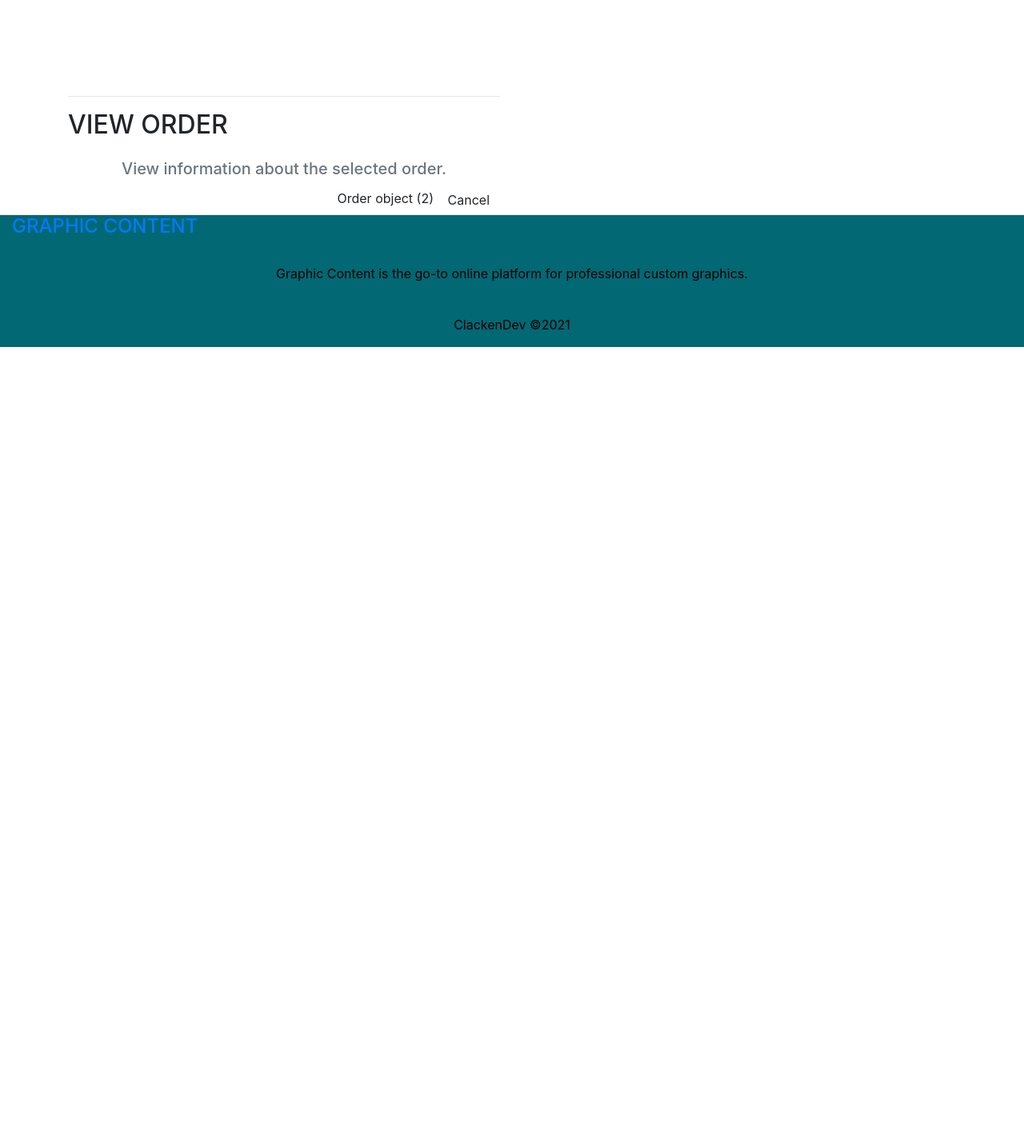
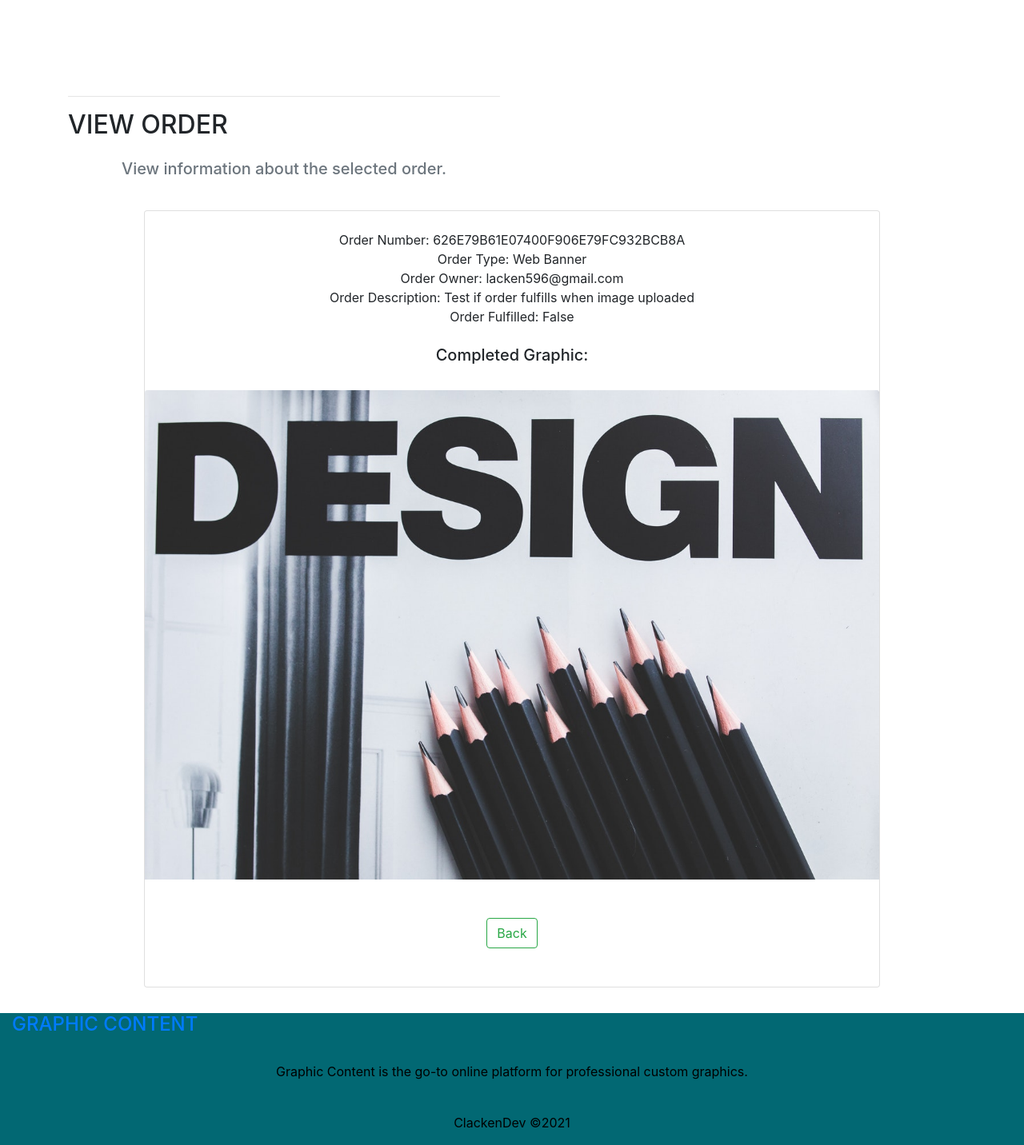
Before and after one commit to Code-Institute-Submissions/clacken-dev-ms4_JanResub, a Django app: a page that uses orders/templates/orders/view_order.html in a window 1280 px wide. Shown: the part 56-1488 px from the top of the page at 80% size. Before the commit the page ends 490 px from the top, so only its background shows below. Run offline with Django 3.2, Linux system fonts and the light colour scheme; a user stored in the database is signed in; data comes from the database, SQL or seed files in the repository; both versions use the stored data as it was after the commit; some libraries are stand-ins or nearby versions.

Commit message:
Update view order page

```diff
--- a/orders/templates/orders/view_order.html
+++ b/orders/templates/orders/view_order.html
@@ -22,15 +22,27 @@
         </div>
     </div>
     <div class="row">
-        <div class="col-12 col-md-6">
-
-                <div class="text-right">
-
-                    <span>{{ order }}</span>
-                    <a class="btn btn-outline-black rounded-0" href="{% url 'orders' %}">Cancel</a>
-
+        <div class="col-12 col-md-10 offset-md-1">
+            <div class="text-right">
+                <div class="card order-card mx-auto text-center">
+                    <span class="mt-4">Order Number: {{ order.order_number }}</span>
+                    <span>Order Type: {{ order.service}}</span>
+                    <span>Order Owner: {{ order.user_profile.user.email }}</span>
+                    <span>Order Description: {{ order.description}}</span>
+                    <span>Order Fulfilled: {{ order.is_fulfilled}}</span>
+                    <span>
+                        <h5 class="mt-4">Completed Graphic:</h5>
+                        <img class="card-img-top img-fluid mt-4" src="{{ order.image.url }}"
+                            alt="{{ order.service }}">
+                    </span>
+                    <div class="text-center my-5">
+                        <span class="mt-2 mb-2"></span>
+                        <a class="btn btn-outline-success" href="{% url 'orders' %}"
+                            role="button">Back</a>
+                        <span class="mt-2 mb-2"></span>
+                    </div>
                 </div>
-
+            </div>
         </div>
     </div>
 </div>
--- a/orders/views.py
+++ b/orders/views.py
@@ -19,23 +19,6 @@ def orders(request):
         'profile': profile,
         'orders': orders,
     }
-
-    return render(request, template, context)
-
-
-@login_required
-def update_order(request, order_number):
-    """ A view to add the finished graphics to an order """
-
-    order = get_object_or_404(Order, order_number=order_number)
-    form = OrderForm(instance=order)
-
-    context = {
-        'order': order,
-        'form': form
-    }
-
-    template = 'orders/update_order.html'
 
     return render(request, template, context)
 
```
Also changed, not shown: db.sqlite3, media/product7_jtxl59i.jpg (added).
